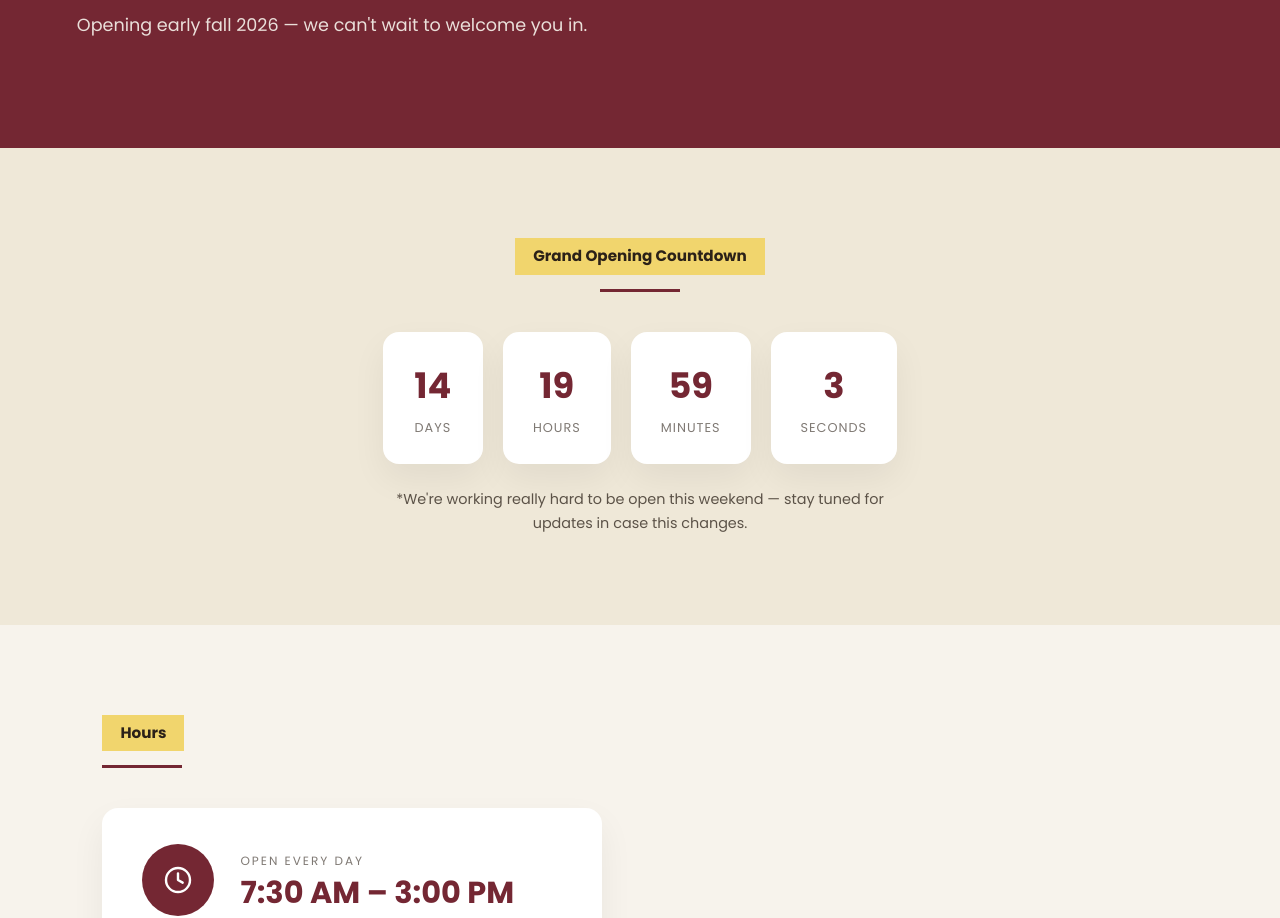
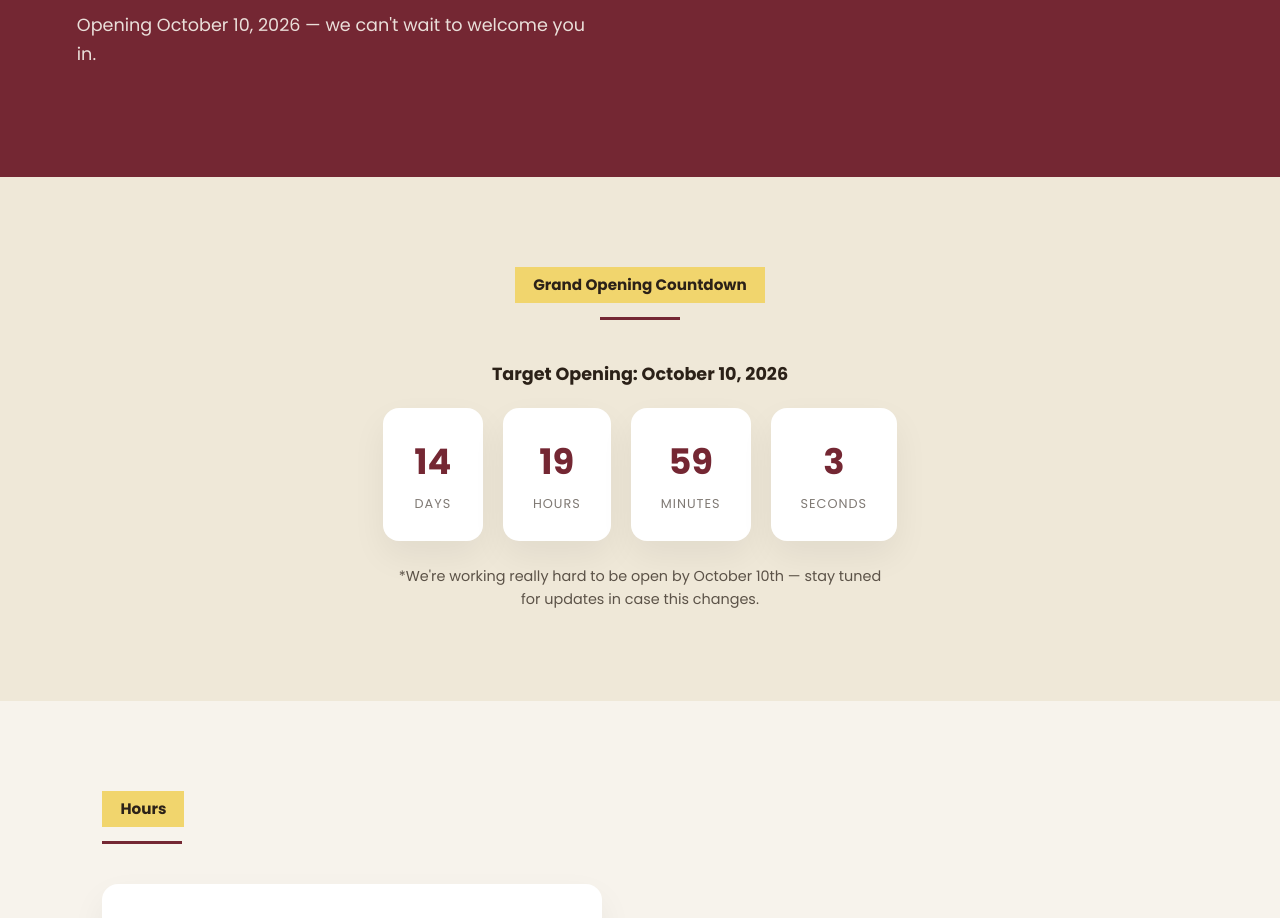
Before and after one commit to Overflowcoffee/overflow-coffee, a website: page contact.html in a window 1280 px wide. Shown: the part 358-1276 px from the top of the page. Drawn offline with Linux system fonts and the light colour scheme.

Commit message:
Update contact page with new opening date and styles

```diff
--- a/contact.html
+++ b/contact.html
@@ -3,11 +3,11 @@
 <head>
 <meta charset="UTF-8">
 <meta name="viewport" content="width=device-width, initial-scale=1.0">
+<title>Visit Us — Overflow Coffee</title>
+<meta name="description" content="Find Overflow Coffee's hours, location, and grand opening countdown in Multnomah Village, Portland, Oregon.">
 <link rel="preconnect" href="https://fonts.googleapis.com">
 <link rel="preconnect" href="https://fonts.gstatic.com" crossorigin>
 <link href="https://fonts.googleapis.com/css2?family=Dancing+Script:wght@700&family=Poppins:wght@400;500;600;700&display=swap" rel="stylesheet">
-<title>Visit Us — Overflow Coffee</title>
-<meta name="description" content="Find Overflow Coffee's hours, location, and grand opening countdown in Multnomah Village, Portland, Oregon.">
 <link rel="stylesheet" href="css/style.css">
 </head>
 <body>
@@ -32,20 +32,21 @@
   <div class="hero-content">
     <span class="eyebrow">Multnomah Village, Portland</span>
     <h1>Visit Us</h1>
-    <p class="sub">Opening early fall 2026 — we can't wait to welcome you in.</p>
+    <p class="sub">Opening October 10, 2026 — we can't wait to welcome you in.</p>
   </div>
 </section>
 
 <section id="countdown" class="alt-bg" style="text-align:center;">
   <span class="label-tag">Grand Opening Countdown</span>
   <div class="section-rule" style="margin-left:auto; margin-right:auto;"></div>
+  <p style="font-family:'Poppins', sans-serif; font-weight:700; font-size:1.1rem; margin-bottom:20px;">Target Opening: October 10, 2026</p>
   <div class="countdown-grid" id="countdownGrid">
     <div class="countdown-box"><div class="countdown-num" id="cd-days">--</div><div class="countdown-label">Days</div></div>
     <div class="countdown-box"><div class="countdown-num" id="cd-hours">--</div><div class="countdown-label">Hours</div></div>
     <div class="countdown-box"><div class="countdown-num" id="cd-mins">--</div><div class="countdown-label">Minutes</div></div>
     <div class="countdown-box"><div class="countdown-num" id="cd-secs">--</div><div class="countdown-label">Seconds</div></div>
   </div>
-  <p style="margin-top:24px; font-size:0.9rem; opacity:0.75; font-family:'Poppins', sans-serif; max-width:500px; margin-left:auto; margin-right:auto;">*We're working really hard to be open this weekend — stay tuned for updates in case this changes.</p>
+  <p style="margin-top:24px; font-size:0.9rem; opacity:0.75; font-family:'Poppins', sans-serif; max-width:500px; margin-left:auto; margin-right:auto;">*We're working really hard to be open by October 10th — stay tuned for updates in case this changes.</p>
 </section>
 
 <section>
@@ -56,8 +57,8 @@
       <svg width="32" height="32" viewBox="0 0 24 24" fill="none" stroke="white" stroke-width="1.8" stroke-linecap="round" stroke-linejoin="round"><circle cx="12" cy="12" r="9"/><path d="M12 7 V12 L15.5 14"/></svg>
     </div>
     <div>
-      <div style="font-family:'Poppins', sans-serif; font-size:0.75rem; text-transform:uppercase; letter-spacing:2px; opacity:0.6; margin-bottom:6px;">Open Every Day</div>
-      <div style="font-size:1.9rem; font-weight:700; font-family:'Poppins', sans-serif; color:var(--oxblood); line-height:1.1;">7:30 AM – 3:00 PM</div>
+      <div style="font-family:Arial, sans-serif; font-size:0.75rem; text-transform:uppercase; letter-spacing:2px; opacity:0.6; margin-bottom:6px;">Open Every Day</div>
+      <div style="font-size:1.9rem; font-weight:700; font-family:Arial, sans-serif; color:var(--oxblood); line-height:1.1;">7:30 AM – 3:00 PM</div>
     </div>
   </div>
   <p style="margin-top:20px; opacity:0.7; max-width:500px;">Open every day of the week once we launch. Hours may shift slightly as we settle in — check back for updates.</p>
@@ -118,7 +119,7 @@
     const distance = TARGET_DATE - now;
 
     if (distance < 0) {
-      document.getElementById('countdownGrid').innerHTML = '<p style="font-family:Poppins, sans-serif; font-size:1.2rem;">We\'re open! 🎉</p>';
+      document.getElementById('countdownGrid').innerHTML = '<p style="font-family:Arial, sans-serif; font-size:1.2rem;">We\'re open! 🎉</p>';
       return;
     }
 
```
